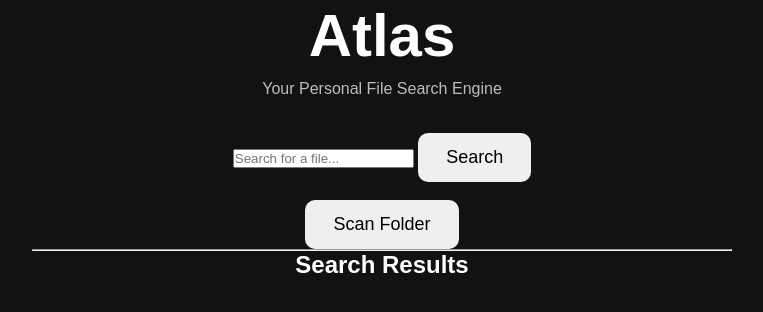
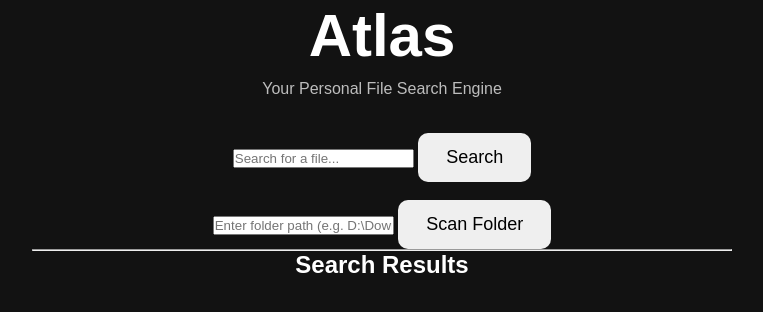
Before and after one commit to Divyansh921/Atlas, a Flask app: page / in a window 1280 px wide. Shown: the part 260-572 px from the top of the page, without its empty margins (258-1021 px from the left). Run offline with Flask 3, Linux system fonts and the light colour scheme.

Commit message:
Add user selectable folder scanning

```diff
--- a/app.py
+++ b/app.py
@@ -34,10 +34,10 @@ def search():
 
 @app.route("/scan")
 def scan():
-
-    folder = r"D:\Atlas"
-
+    folder = request.args.get("folder")
     files = scan_folder(folder)
+    if not folder:
+        return "No folder selected."
 
     save_files(files)
 
--- a/templates/index.html
+++ b/templates/index.html
@@ -38,11 +38,18 @@
         <!-- Scan Button -->
         <form action="/scan" method="get">
 
-            <button type="submit">
-                Scan Folder
-            </button>
+    <input
+        type="text"
+        name="folder"
+        placeholder="Enter folder path (e.g. D:\Downloads)"
+        required
+    >
 
-        </form>
+    <button type="submit">
+        Scan Folder
+    </button>
+
+</form>
 
         <hr>
 
```
